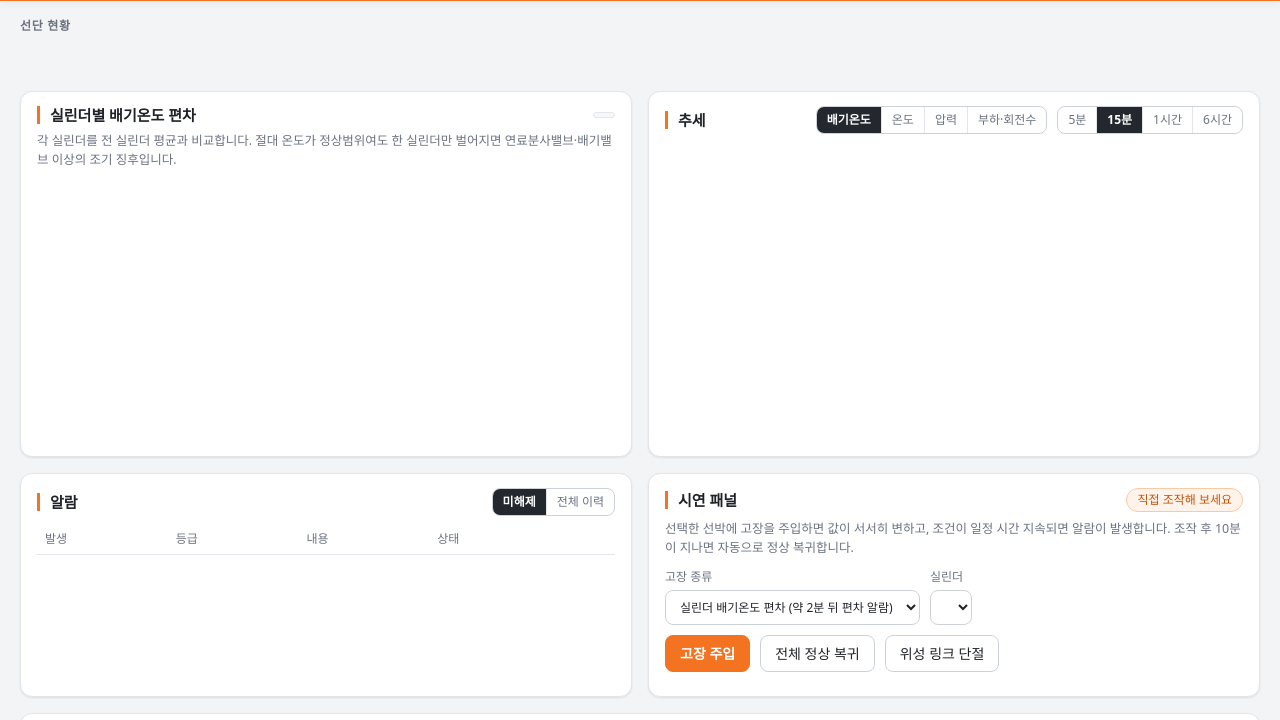
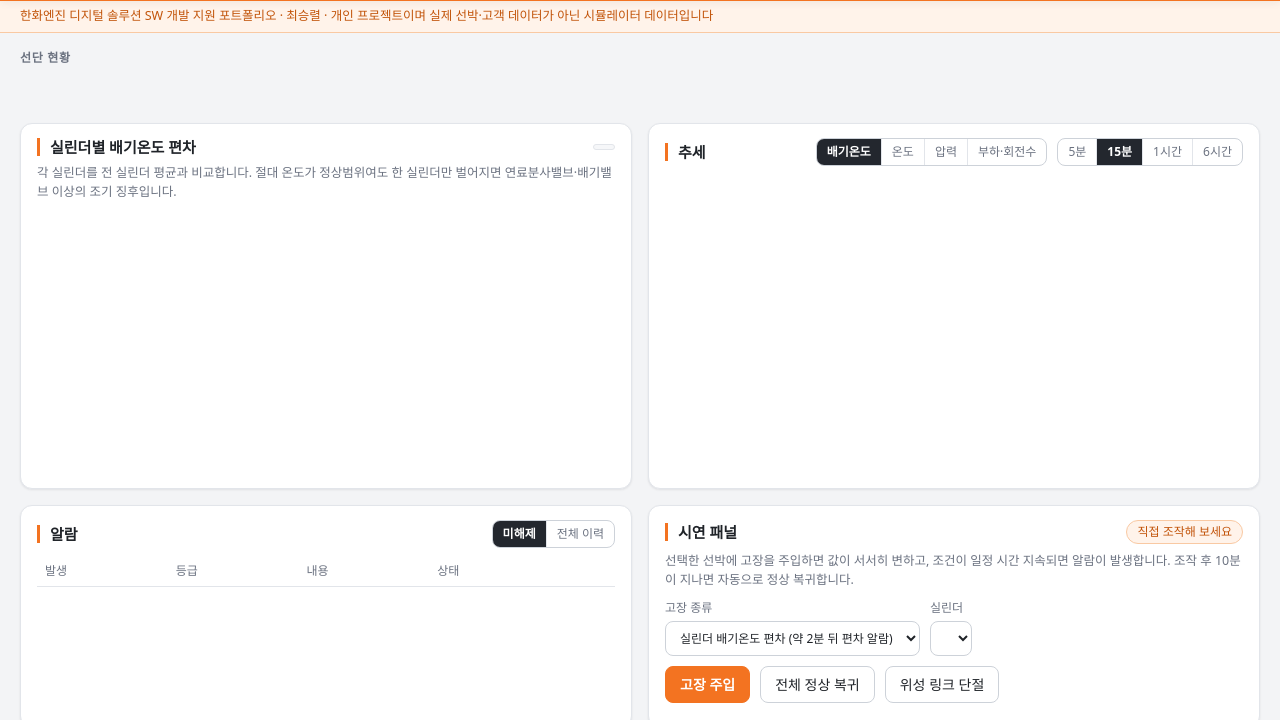
Before and after one commit to ssssrrr/vesselops, a plain HTML site: page web/public/index.html in a window 1280 px wide. Shown: the part 53-773 px from the top of the page. Drawn offline with nearby package versions, Linux system fonts and the light colour scheme; no server answers.

Commit message:
화면 상단 안내 문구 추가

```diff
--- a/web/public/index.html
+++ b/web/public/index.html
@@ -11,8 +11,6 @@
 <body>
   <header class="topbar">
     <div class="brand">
-      <!-- 로고 파일이 없으면 스스로 사라지고 글자 표시만 남는다 -->
-      <img class="brand-logo" src="brand/logo.png" alt="Hanwha Engine" onerror="this.remove()">
       <span class="brand-mark">VesselOps</span>
       <span class="brand-sub">선박 기관 원격 상태감시 · 예지보전</span>
     </div>
@@ -27,6 +25,7 @@
       </span>
     </div>
   </header>
+  <div class="portfolio-note">한화엔진 디지털 솔루션 SW 개발 지원 포트폴리오 · 최승렬 · 개인 프로젝트이며 실제 선박·고객 데이터가 아닌 시뮬레이터 데이터입니다</div>
 
   <main>
     <section aria-label="선단 현황">
--- a/web/public/style.css
+++ b/web/public/style.css
@@ -58,6 +58,7 @@ h2 { margin: 0; font-size: 15px; font-weight: 600; }
   background: var(--accent); border-radius: 2px; transform: rotate(45deg) translateY(-1px);
 }
 .brand-sub { color: var(--muted); font-size: 13px; }
+.portfolio-note { padding: 6px 20px; background: var(--accent-soft); color: var(--accent-strong); font-size: 12.5px; border-bottom: 1px solid #f9c9a3; }
 .topbar-right { display: flex; align-items: center; gap: 12px; }
 .clock { color: var(--muted); font-variant-numeric: tabular-nums; white-space: nowrap; }
 .user {
```
